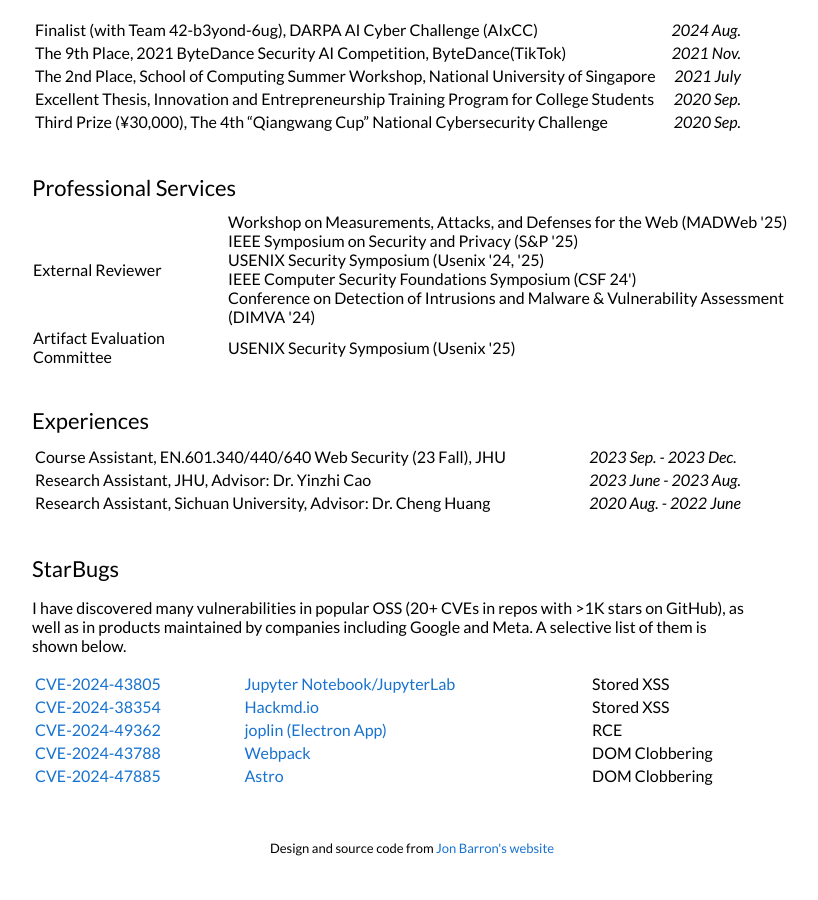
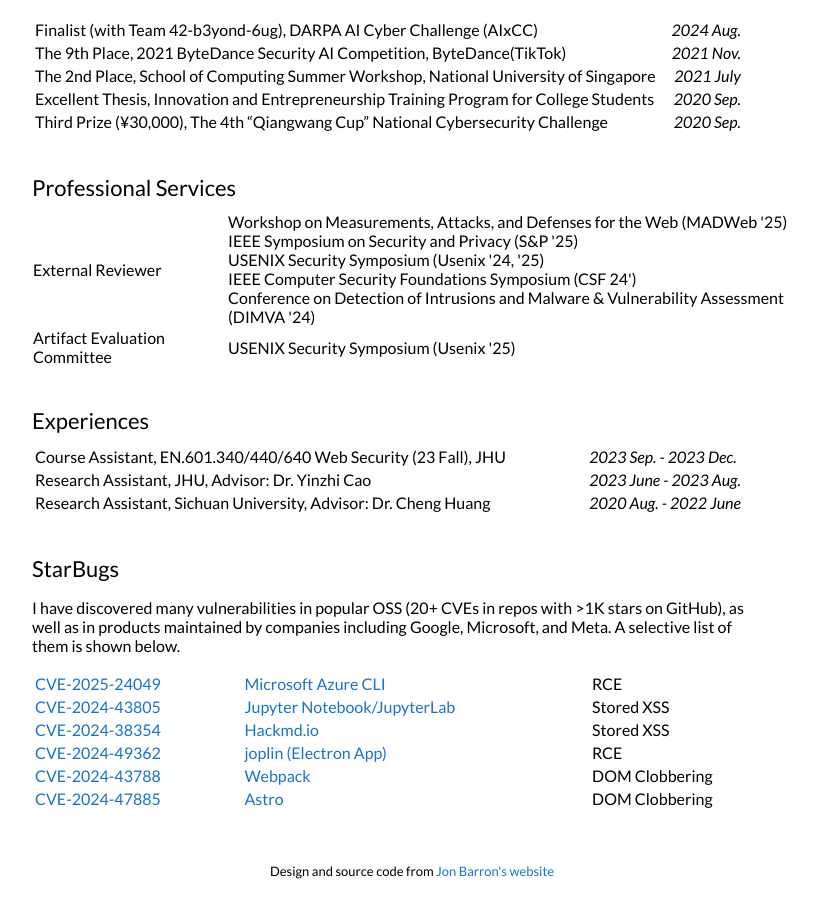
Before and after one commit to jackfromeast/jackfromeast.github.io, a Jekyll site: the page built from _posts/2025-01-22-DOMinoEffect.md, in a window 1280 px wide and 900 px high, scrolled down 1651 px. Shown: the whole window, without its empty margins (228-1046 px from the left). Built offline with Jekyll 4.4.1, drawn with Linux system fonts in a browser that asks for light colours; before the commit the page ends 2528 px from its top, so only the background shows below that.

Commit message:
[CVEs] Update the CVEs list.

```diff
--- a/_layouts/default.html
+++ b/_layouts/default.html
@@ -267,7 +267,7 @@
                 <h2>StarBugs</h2>
               </div>
               <p style="margin-right: 5%;">
-                I have discovered many vulnerabilities in popular OSS (20+ CVEs in repos with >1K stars on GitHub), as well as in products maintained by companies including Google and Meta.
+                I have discovered many vulnerabilities in popular OSS (20+ CVEs in repos with >1K stars on GitHub), as well as in products maintained by companies including Google, Microsoft, and Meta.
                 A selective list of them is shown below.
               </p>
               <table style="width:100%;table-layout:auto;">
```
Also changed, not shown: _data/vulns.yml (+7 -0 lines).
